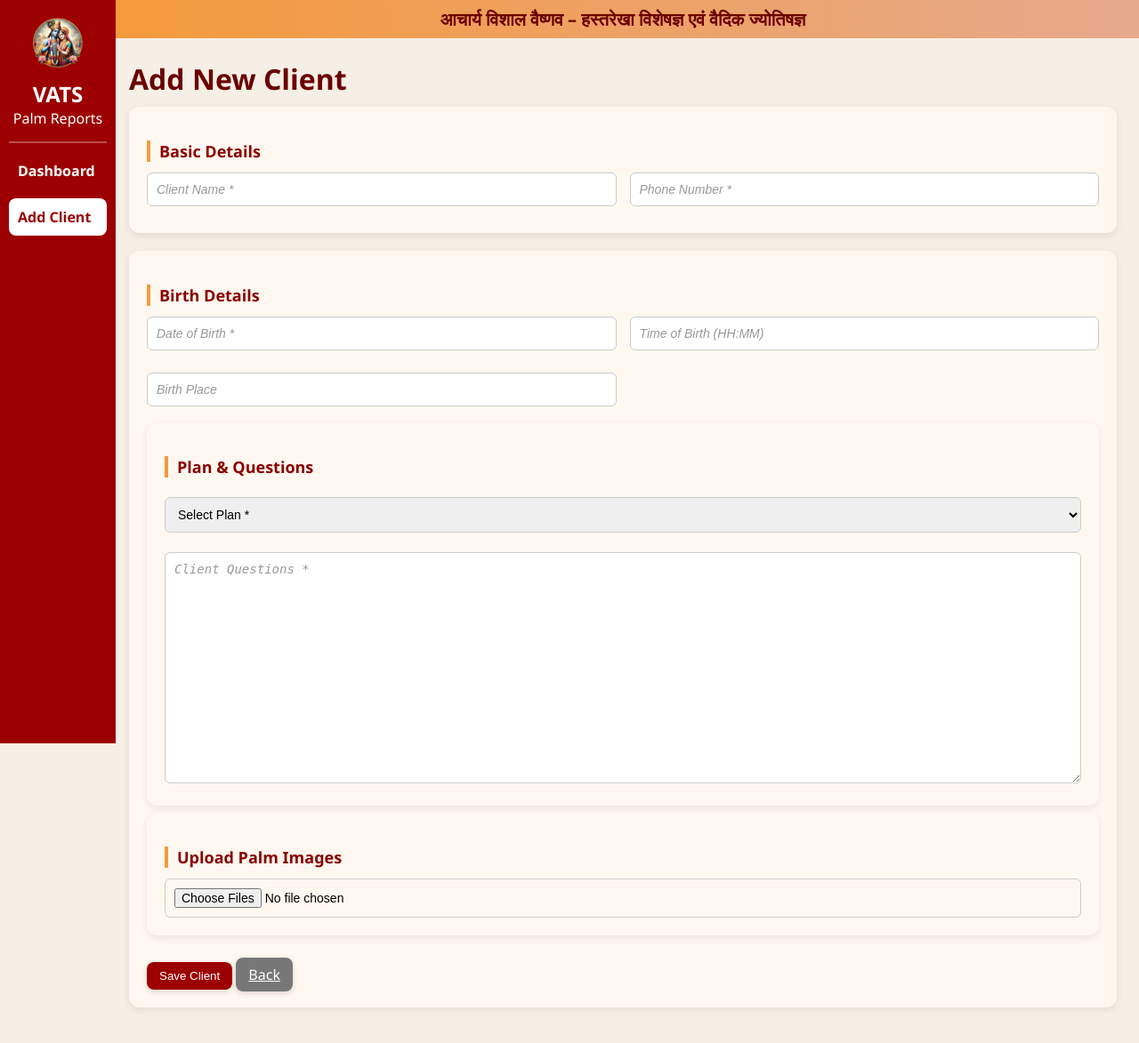
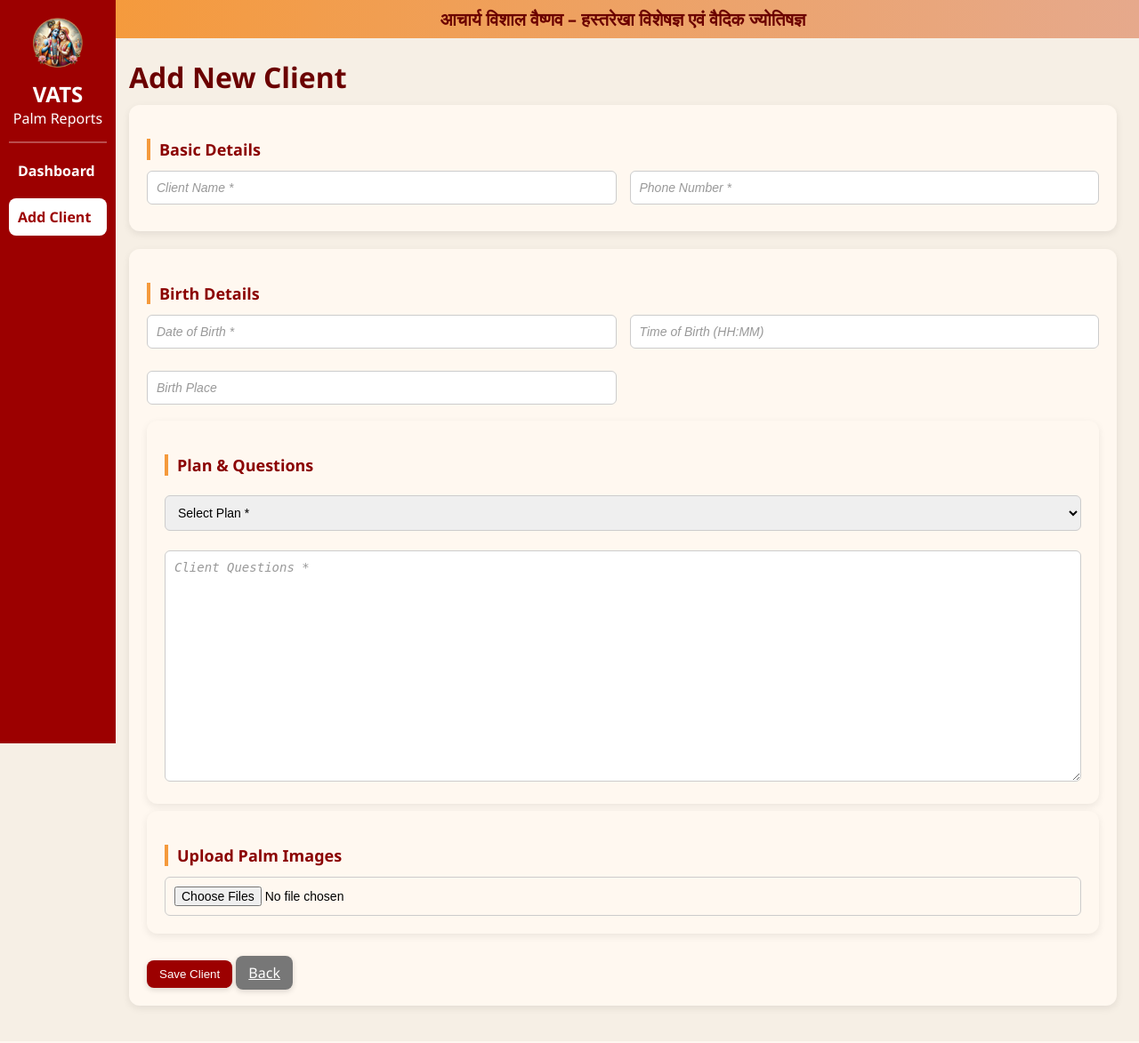
Before and after one commit to vishalvaishnavrk-ops/jyotish-backend, a FastAPI app: page /admin/add-client in a window 1280 px wide. Shown: the whole page at 89% size. After the commit the page ends 1140 px from the top, so only its background shows below. Run offline with FastAPI, Linux system fonts and the light colour scheme; parts of the project's set-up code (start-up, migrations or seed data) failed here and were passed over.

Commit message:
Update admin.css

```diff
--- a/static/css/admin.css
+++ b/static/css/admin.css
@@ -87,14 +87,13 @@ font-weight: 700;
 /* ===== CONTENT ===== */
 
 .container {
-padding: 20px;
-box-sizing: border-box;
+padding: 10px 25px 20px 25px;  /* top padding कम किया */
 }
 
 /* ===== TITLE ===== */
 
 h1 {
-margin: 4px 0 10px;
+margin: 2px 0 10px;   /* top gap almost खत्म */
 color: #6b0000;
 }
 
```
